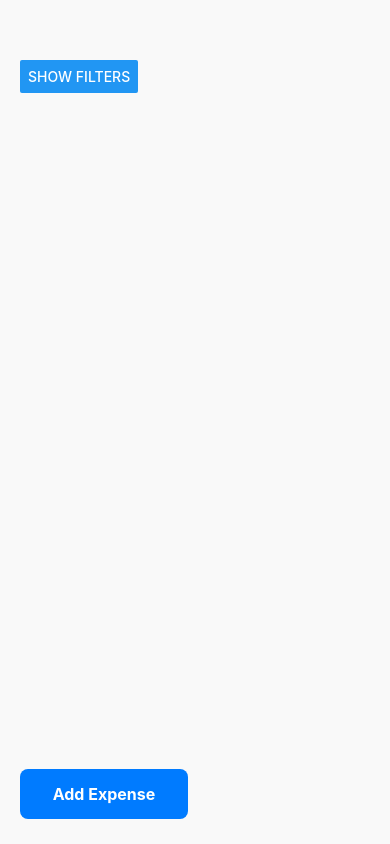
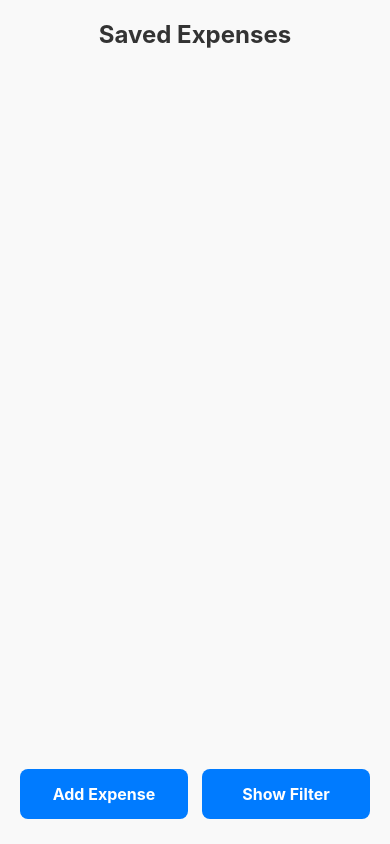
Before and after one commit to kamath7/ExpenserAgain, a React Native app: screen /ExpenseList in a window 390 px wide. Built offline with nearby package versions, Linux system fonts and the light colour scheme.

Commit message:
Moving buttons

```diff
--- a/ExpenseList.js
+++ b/ExpenseList.js
@@ -4,7 +4,6 @@ import { View, Text, FlatList, StyleSheet } from 'react-native';
 export default function ExpenseList({ expenses }) {
   return (
     <View style={styles.container}>
-      <Text style={styles.header}>Saved Expenses</Text>
       <FlatList
         data={expenses}
         keyExtractor={item => item.id.toString()}
@@ -26,13 +25,6 @@ const styles = StyleSheet.create({
     marginTop: 20,
     backgroundColor: '#f9f9f9',
   },
-  header: {
-    fontSize: 24,
-    fontWeight: 'bold',
-    textAlign: 'center',
-    marginBottom: 15,
-    color: '#333',
-  },
   expenseItem: {
     padding: 15,
     marginBottom: 10,
--- a/screens/ExpenseListScreen.js
+++ b/screens/ExpenseListScreen.js
@@ -1,12 +1,14 @@
-import React, { useEffect } from "react";
-import { View, Text, FlatList, StyleSheet, TouchableOpacity } from "react-native";
+import React, { useEffect, useState } from "react";
+import { View, Text, FlatList, StyleSheet, TouchableOpacity, Modal } from "react-native";
 import { useSelector, useDispatch } from "react-redux";
-import { clearFilters, filterByName, filterByDate, filterByAmount } from "../store/reducers/expenseReducer";
+import { clearFilters } from "../store/reducers/expenseReducer";
 import ExpenseFilter from "../ExpenseFilter";
+import ExpenseList from "../ExpenseList"; // Import ExpenseList component
 
 const ExpenseListScreen = ({ navigation }) => {
   const expenses = useSelector((state) => state.expense.filteredExpenses);
   const dispatch = useDispatch();
+  const [showModal, setShowModal] = useState(false);
 
   useEffect(() => {
     dispatch(clearFilters());
@@ -14,32 +16,26 @@ const ExpenseListScreen = ({ navigation }) => {
 
   return (
     <View style={styles.container}>
+      <Text style={styles.title}>Saved Expenses</Text>
+      <ExpenseList expenses={expenses} />
       <View style={styles.buttonContainer}>
-
-        <ExpenseFilter dispatch={dispatch} />
+        <TouchableOpacity style={styles.button} onPress={() => navigation.navigate('AddExpense')}>
+          <Text style={styles.buttonText}>Add Expense</Text>
+        </TouchableOpacity>
+        <TouchableOpacity style={styles.button} onPress={() => setShowModal(true)}>
+          <Text style={styles.buttonText}>Show Filter</Text>
+        </TouchableOpacity>
       </View>
 
-      <FlatList
-        data={expenses}
-        keyExtractor={(item) => item.id ? item.id.toString() : 'no-id'}
-        renderItem={({ item }) => (
-          <View style={styles.expenseItem}>
-            <Text style={styles.expenseText}>{item.name}</Text>
-            <Text style={styles.expenseText}>{item.amount}</Text>
-            <Text style={styles.expenseText}>{item.date}</Text>
-          </View>
-        )}
-      />
-
-      {/* Button Section: Add Expense */}
-      <View style={styles.buttonContainer}>
-        <TouchableOpacity
-          style={styles.button}
-          onPress={() => navigation.navigate('AddExpense')}  // Navigate to Add Expense screen
-        >
-          <Text style={styles.buttonText}>Add Expense</Text>
-        </TouchableOpacity>
-      </View>
+      {/* Modal to display ExpenseFilter directly */}
+      <Modal visible={showModal} animationType="slide" onRequestClose={() => setShowModal(false)}>
+        <View style={styles.modalContainer}>
+          <ExpenseFilter dispatch={dispatch} />
+          <TouchableOpacity style={styles.closeButton} onPress={() => setShowModal(false)}>
+            <Text style={styles.buttonText}>Close Filter</Text>
+          </TouchableOpacity>
+        </View>
+      </Modal>
     </View>
   );
 };
@@ -49,21 +45,13 @@ const styles = StyleSheet.create({
     flex: 1,
     padding: 20,
     backgroundColor: '#f9f9f9',
-    justifyContent: 'flex-start',
   },
-  expenseItem: {
-    flexDirection: 'row',
-    justifyContent: 'space-between',
-    padding: 15,
-    marginBottom: 10,
-    borderBottomWidth: 1,
-    borderBottomColor: '#ddd',
-    backgroundColor: '#fff',
-    borderRadius: 8,
-  },
-  expenseText: {
-    fontSize: 16,
+  title: {
+    fontSize: 24,
+    fontWeight: 'bold',
+    marginBottom: 20,
     color: '#333',
+    textAlign: 'center',
   },
   buttonContainer: {
     flexDirection: 'row',
@@ -83,6 +71,22 @@ const styles = StyleSheet.create({
     fontSize: 16,
     fontWeight: "bold",
   },
+  modalContainer: {
+    flex: 1,
+    justifyContent: 'center',
+    alignItems: 'center',
+    padding: 20,
+    backgroundColor: '#fff',
+  },
+  closeButton: {
+    marginTop: 20,
+    backgroundColor: '#f44336',
+    paddingVertical: 12,
+    paddingHorizontal: 20,
+    borderRadius: 5,
+    justifyContent: 'center',
+    alignItems: 'center',
+  },
 });
 
 export default ExpenseListScreen;
```
Also changed, not shown: App.js (line endings or trailing spaces), ExpenseFilter.js (line endings or trailing spaces), SimpleForm.js (line endings or trailing spaces), store/reducers/expenseReducer.js (line endings or trailing spaces), store/store.js (line endings or trailing spaces), 1 other file (tests, documents, lock files or other folders).
